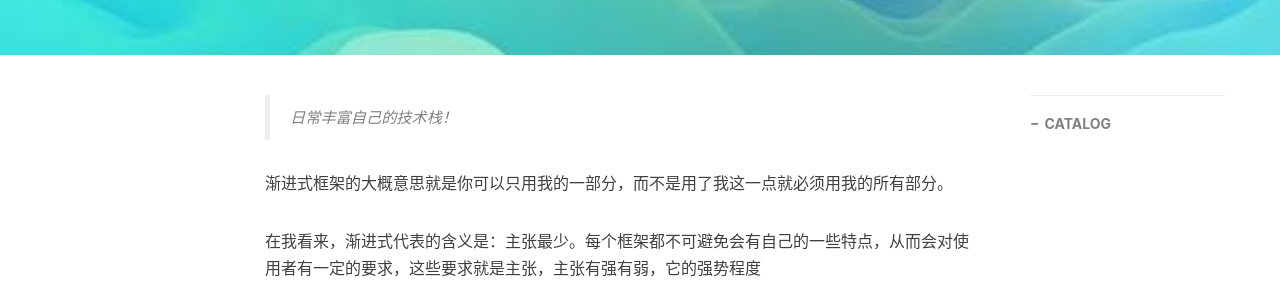
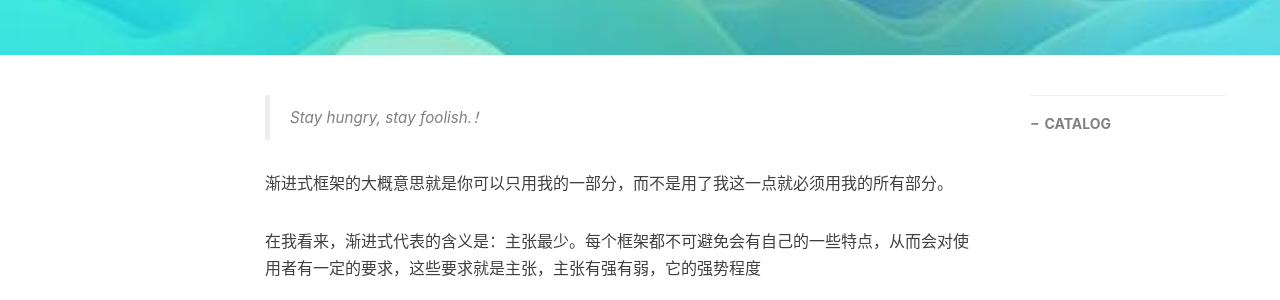
Before and after one commit to lisbeth0720/lisbeth0720.github.io, a Jekyll site: the page built from _posts/2019-10-22-理解渐近式框架.md, in a window 1280 px wide and 900 px high, scrolled down 316 px. Shown: the part 152-452 px from the top of the window. Built offline with Jekyll 4.4.1, drawn with Linux system fonts in a browser that asks for light colours; nearby versions of some CDN libraries; comment, search, counter and statistics services are not loaded.

Commit message:
Update 2019-10-22-理解渐近式框架.md

```diff
--- a/_posts/2019-10-22-理解渐近式框架.md
+++ b/_posts/2019-10-22-理解渐近式框架.md
@@ -10,7 +10,7 @@ tags:
     - vueJs
 ---
 
-> 日常丰富自己的技术栈！
+> Stay hungry, stay foolish.！
 
 
 渐进式框架的大概意思就是你可以只用我的一部分，而不是用了我这一点就必须用我的所有部分。
```
